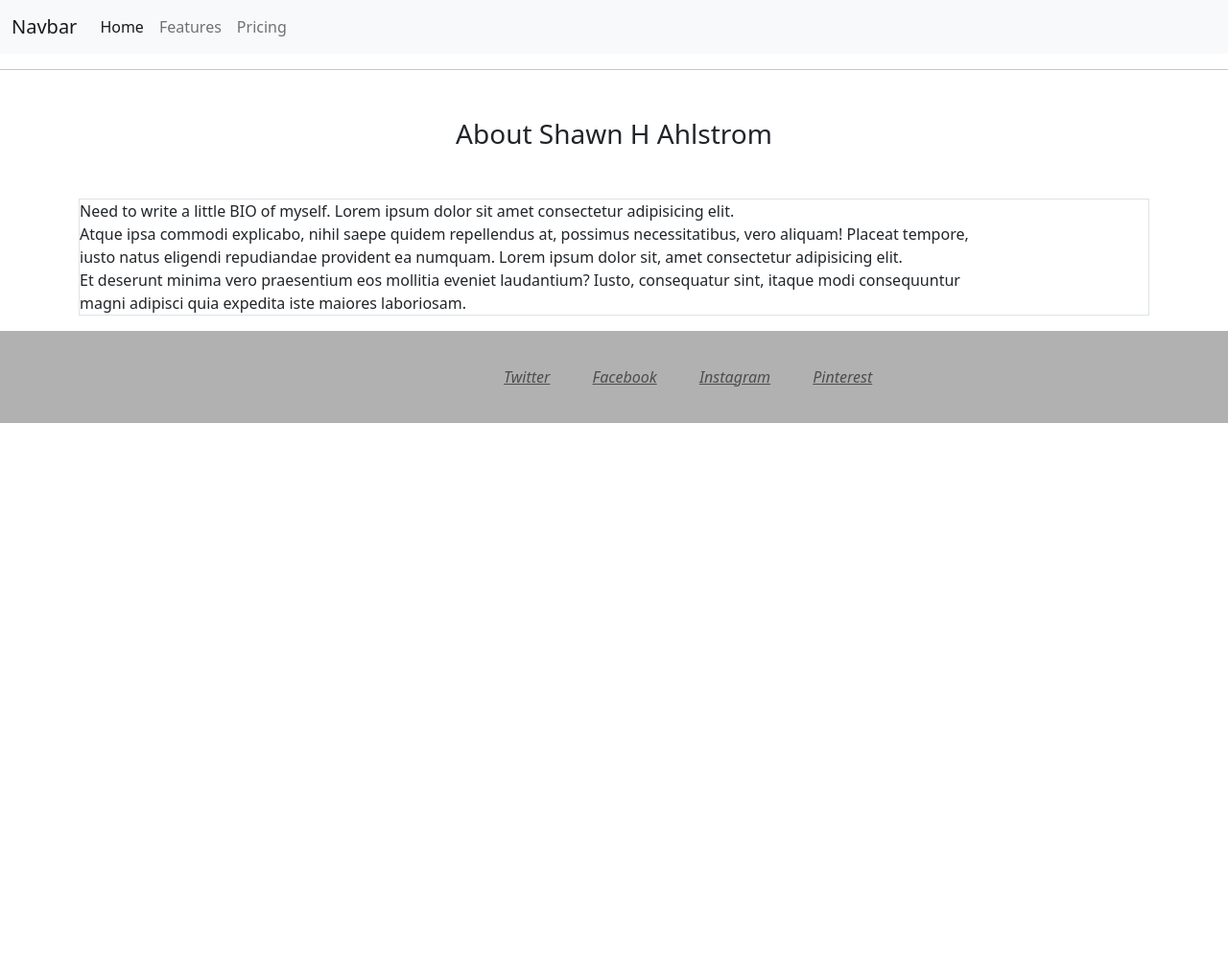
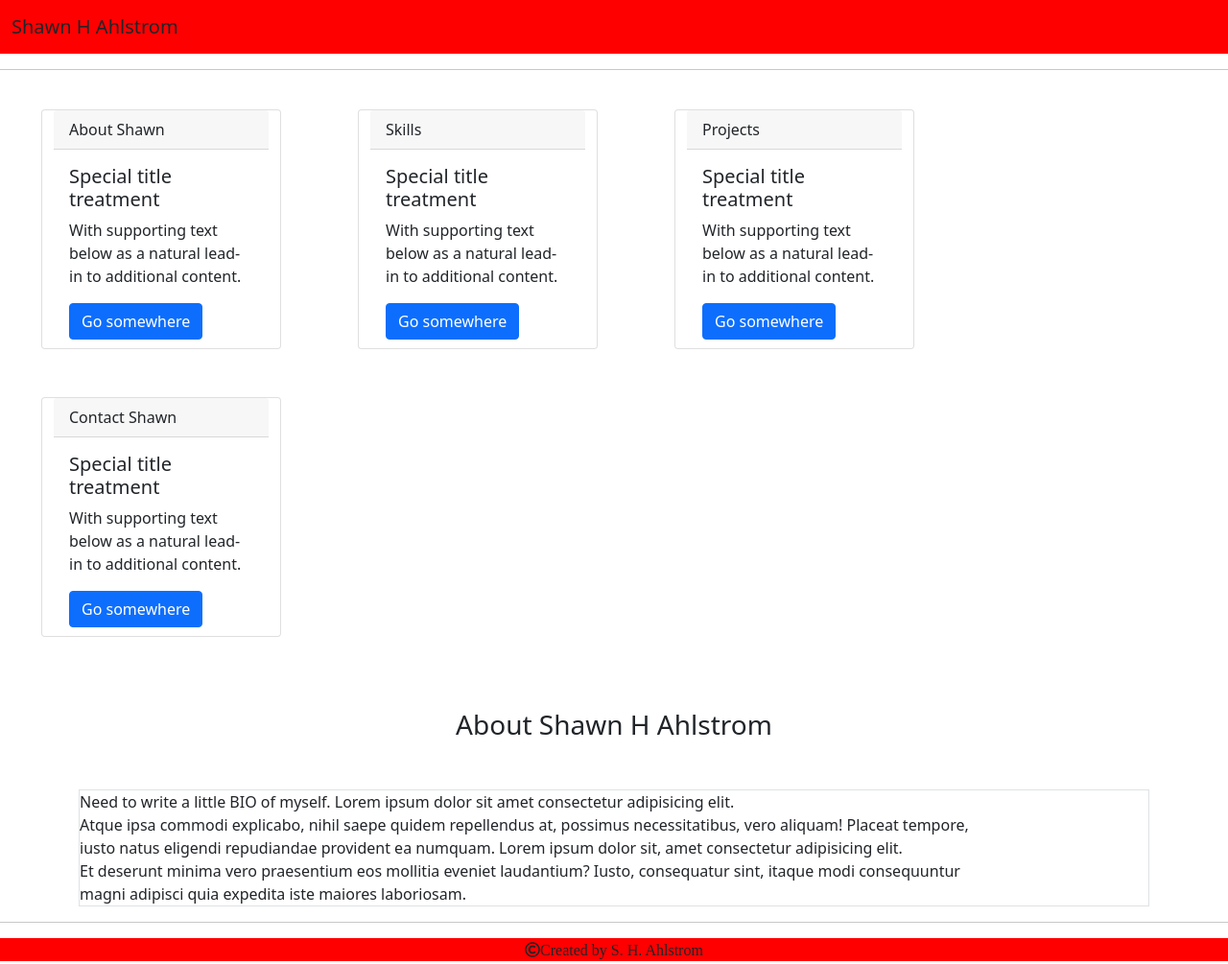
Before and after one commit to ShawnAhls/My-Portfolio, a plain HTML site: page index.html in a window 1280 px wide. Shown: the whole page at 96% size. Before the commit the page ends 800 px from the top, so only its background shows below. Drawn offline with nearby package versions, Linux system fonts and the light colour scheme.

Commit message:
Created the cards to navigate to different parts of the portfolio.

```diff
--- a/index.html
+++ b/index.html
@@ -6,36 +6,71 @@
     <link href="https://cdn.jsdelivr.net/npm/bootstrap@5.0.0-beta1/dist/css/bootstrap.min.css" rel="stylesheet"
     integrity="sha384-giJF6kkoqNQ00vy+HMDP7azOuL0xtbfIcaT9wjKHr8RbDVddVHyTfAAsrekwKmP1" crossorigin="anonymous">
     <link rel="stylesheet" href="style.css">
+    <link rel="stylesheet" href="https://use.fontawesome.com/releases/v5.15.2/css/all.css"
+    integrity="sha384-vSIIfh2YWi9wW0r9iZe7RJPrKwp6bG+s9QZMoITbCckVJqGCCRhc+ccxNcdpHuYu" crossorigin="anonymous">
     <title>Shawn H Ahlstrom Portfolio</title>
 </head>
 <body>
     <!-- Header Starts -->
     <header>
-        <nav class="navbar navbar-expand-lg navbar-light bg-light">
+        <nav class="navbar">
             <div class="container-fluid">
-                <a class="navbar-brand" href="#">Navbar</a>
-                <button class="navbar-toggler" type="button" data-bs-toggle="collapse" data-bs-target="#navbarNav"
-                aria-controls="navbarNav"  aria-label="Toggle navigation">
-                    <span class="navbar-toggler-icon"></span>
-                </button>
-                <div class="collapse navbar-collapse" id="navbarNav">
-                    <ul class="navbar-nav mr-auto">
-                        <li class="nav-item">
-                            <a class="nav-link active" aria-current="page" href="#">Home</a>
-                        </li>
-                        <li class="nav-item">
-                            <a class="nav-link" href="#">Features</a>
-                        </li>
-                        <li class="nav-item">
-                            <a class="nav-link" href="#">Pricing</a>
-                        </li>
-                    </ul>
-                </div>
+                <span class="navbar-brand">Shawn H Ahlstrom</span>
             </div>
         </nav>
     </header>
     <!-- Header Ends -->
 <hr>
+    <div class="row">
+        <!-- Nav Cards Starts-->
+        <div class="card">
+            <div class="col-sm-12 md-6 lg-4">
+                <div class="card-header">About Shawn</div>
+                <div class="card-body">
+                    <h5 class="card-title">Special title treatment</h5>
+                    <p class="card-text">With supporting text below as a natural lead-in to additional content.</p>
+                    <a href="#" class="btn btn-primary">Go somewhere</a>
+                </div>
+            </div>
+        </div>
+        <!-- Nav Cards Ends-->
+        <!-- Nav Cards Starts-->
+        <div class="card">
+            <div class="col-sm-12 md-6 lg-4">
+                <div class="card-header">Skills</div>
+                <div class="card-body">
+                    <h5 class="card-title">Special title treatment</h5>
+                    <p class="card-text">With supporting text below as a natural lead-in to additional content.</p>
+                    <a href="#" class="btn btn-primary">Go somewhere</a>
+                </div>
+            </div>
+        </div>
+        <!-- Nav Cards Ends-->
+        <!-- Nav Cards Starts-->
+        <div class="card">
+            <div class="col-sm-12 md-6 lg-4">
+                <div class="card-header">Projects</div>
+                <div class="card-body">
+                    <h5 class="card-title">Special title treatment</h5>
+                    <p class="card-text">With supporting text below as a natural lead-in to additional content.</p>
+                    <a href="#" class="btn btn-primary">Go somewhere</a>
+                </div>
+            </div>
+        </div>
+        <!-- Nav Cards Ends-->
+        <!-- Nav Cards Starts-->
+        <div class="card">
+            <div class="col-sm-12 md-6 lg-4">
+                <div class="card-header">Contact Shawn</div>
+                <div class="card-body">
+                    <h5 class="card-title">Special title treatment</h5>
+                    <p class="card-text">With supporting text below as a natural lead-in to additional content.</p>
+                    <a href="#" class="btn btn-primary">Go somewhere</a>
+                </div>
+            </div>
+        </div>
+        <!-- Nav Cards Ends-->
+    </div>
     <!-- About Starts-->
     <section>
         <h3>About Shawn H Ahlstrom</h3>
@@ -52,17 +87,11 @@
     <!-- Projects Ends -->
     <!-- Contact Starts -->
     <!-- Contact Ends-->
+<hr/>
     <!-- Footer Starts -->
     <footer>
 		<div class="contianer-fluid">
-			<div class="nav-footer-center">
-				<ul>
-					<li class="social-footer"><i class="fab fa-twitter"><a href="#">Twitter</a></i></li>
-					<li class="social-footer"><i class="fab fa-facebook"><a href="#">Facebook</a></i></li>
-					<li class="social-footer"><i class="fab fa-"><a href="#">Instagram</a></i></li>
-					<li class="social-footer"><i class="fab fa-pinterest"><a href="#">Pinterest</a></i></li>
-				</ul>
-			</div>
+			<p><i class="far fa-copyright">Created by S. H. Ahlstrom</i></p>
 		</div>
 	</footer>
     <!-- Footer Ends -->
--- a/style.css
+++ b/style.css
@@ -1,3 +1,18 @@
+/*----navbar starts----*/
+.navbar {
+    text-align: center;
+    background-color: red;
+}
+/*----navbar ends----*/
+
+/*----nav cards starts----*/
+.card {
+    width: 250px;
+    height: 250px;
+    margin: 25px;
+    margin-left: 55px;
+}
+/*----nav cards ends----*/
 
 /*----about starts----*/
 
@@ -17,34 +32,8 @@ h3 {
 
 footer {
     margin-top: auto;
-}
-
-.footer ul {
-    margin: 0;
-    margin-bottom: 0;
-}
-
-.nav-footer-center {
-    margin: 0;
-    padding: 0;
-    background-color: #b1b1b1;
-}
-
-.nav-footer-center ul {
-    list-style-type: none;
-    margin-bottom: 0;
-    margin-left: 473px;
-}
-
-.nav-footer-center li {
-    margin: 10px;
-    padding: 10px;
-    display: inline-block;
-    line-height: 3.5;
-}
-
-.nav-footer-center a {
-    color: #4d4d4d;
+    text-align: center;
+    background-color: red;
 }
 
 /*----footer ends----*/
```
